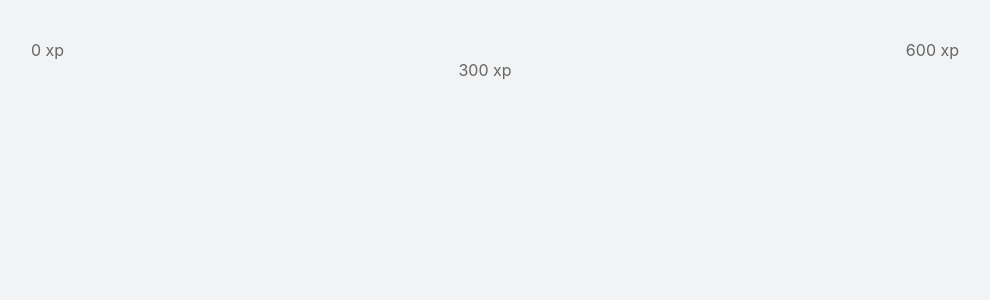
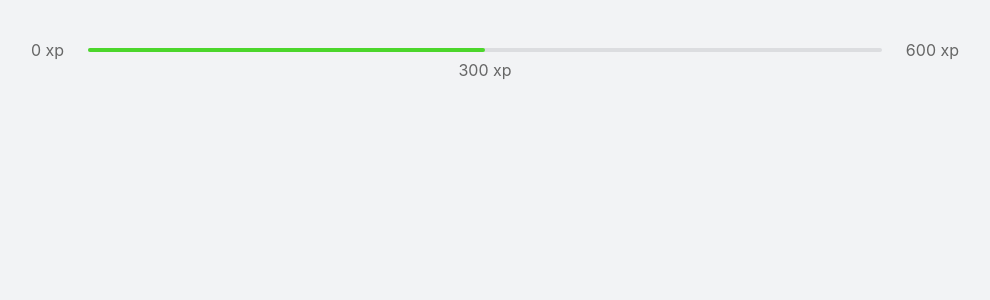
Before and after one commit to Snahier/NLW4-nextjs, a Next.js app: page / in a window 1280 px wide. Shown: the top 300 px of the page, without its empty margins (145-1135 px from the left). Built offline with nearby package versions, Linux system fonts and the light colour scheme.

Commit message:
Fix missing colors

```diff
--- a/src/components/ExperienceBar.tsx
+++ b/src/components/ExperienceBar.tsx
@@ -1,4 +1,4 @@
-import styled from "styled-components/macro"
+import styled, { css } from "styled-components/macro"
 
 interface ExperienceBarProps {}
 
@@ -26,6 +26,7 @@ const StyledExperienceBar = styled.header`
 `
 
 const Bar = styled.div`
+  ${({ theme }) => css`
     position: relative;
 
     flex: 1;
@@ -34,15 +35,18 @@ const Bar = styled.div`
     height: 4px;
 
     border-radius: 4px;
-  background: var(--gray-line);
+    background: ${theme.grayLine};
+  `}
 `
 
 const BarProgress = styled.div`
+  ${({ theme }) => css`
     width: 50%;
     height: 4px;
 
     border-radius: 4px;
-  background: var(--green);
+    background: ${theme.colors.green};
+  `}
 `
 
 const CurrentExperience = styled.span`
```
Lines whose indentation alone changed are shown as unchanged.
